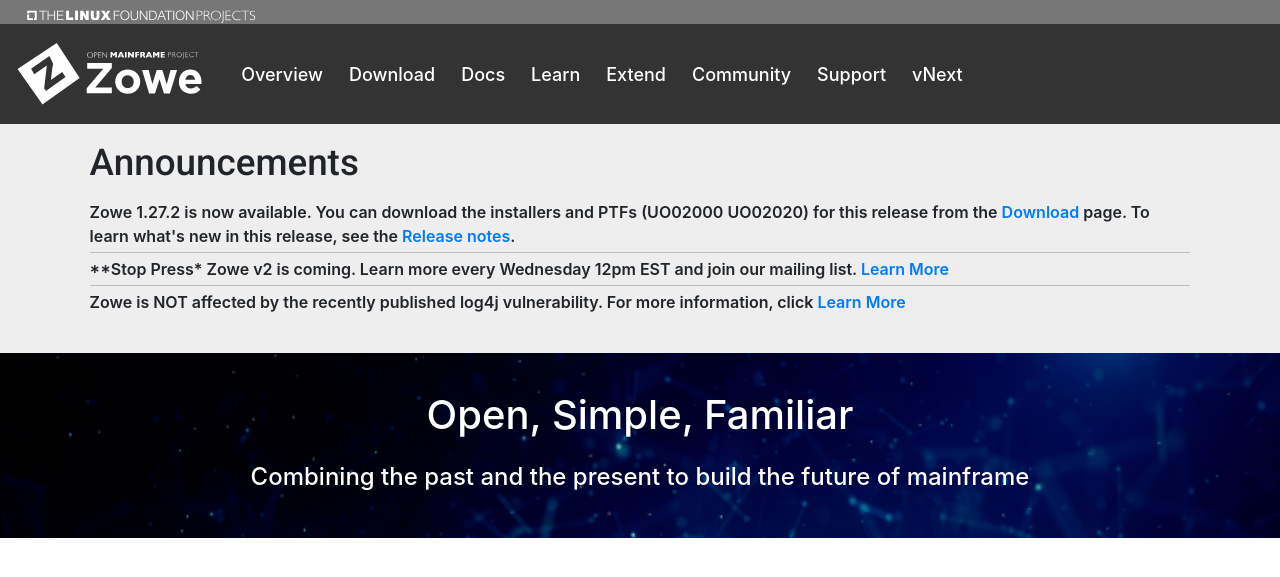
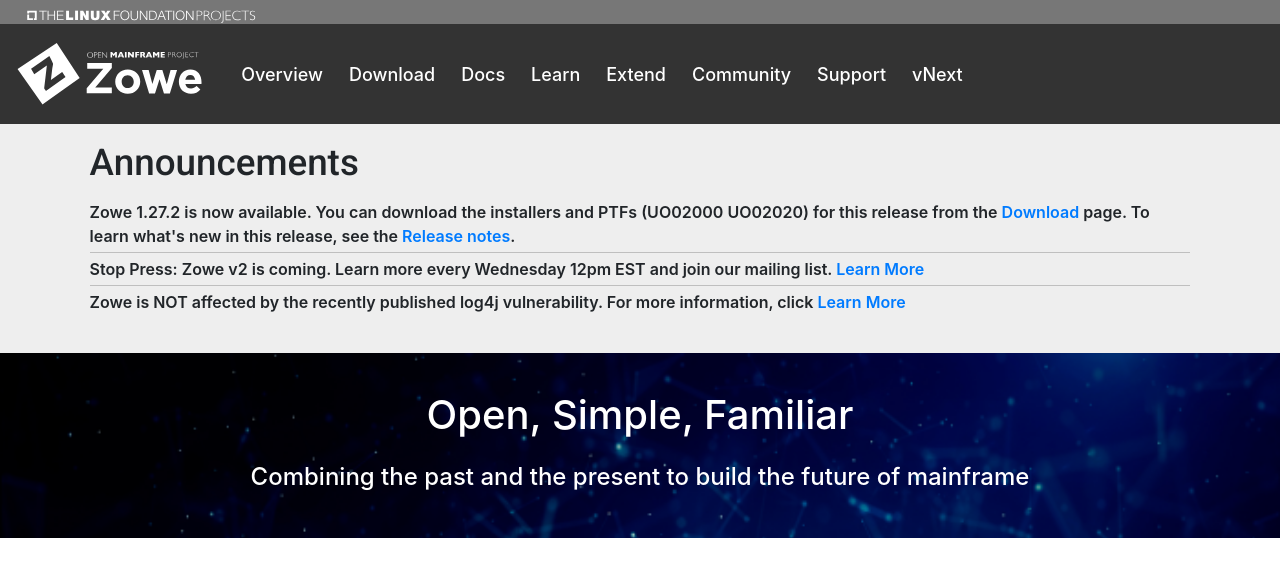
Before and after one commit to zowe/zowe.github.io, a Jekyll site: the page built from index.md, in a window 1280 px wide and 900 px high, cut to the strip 0-598 px from the top of the window. Shown: the top 577 px of the strip. Built offline with Jekyll 4.4.1, drawn with Linux system fonts in a browser that asks for light colours; our own code applies the rules of GitHub Pages for plain Markdown files.

```diff
--- a/_data/announcements.yml
+++ b/_data/announcements.yml
@@ -1,6 +1,6 @@
 # Announcements
 # Any kind of links should NOT be in ""
-- announcement: "**Stop Press*  Zowe v2 is coming.  Learn more every Wednesday 12pm EST and join our mailing list. "
+- announcement: "Stop Press: Zowe v2 is coming. Learn more every Wednesday 12pm EST and join our mailing list. "
   link: https://www.zowe.org/vnext#office-hours
 - announcement: "Zowe is NOT affected by the recently published log4j vulnerability. For more information, click"
   link: https://github.com/zowe/community/issues/1381
```
